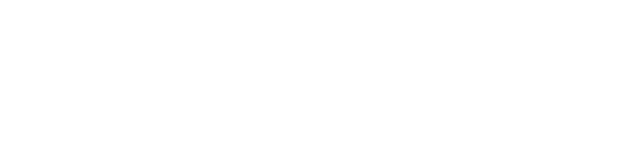
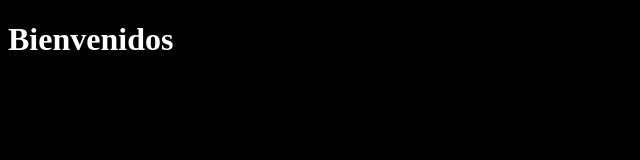
Before and after one commit to rodolfomtzp/prueba2020, a plain HTML site: page index.html in a window 1280 px wide. Shown: the whole page, without its empty margins (0-640 px from the left). Drawn offline with Linux system fonts and the light colour scheme.

Commit message:
Enlaces a css y js, h1 con bienvenidos, color de fondo negro y texto blanco

```diff
--- a/css/style.css
+++ b/css/style.css
@@ -0,0 +1,4 @@
+body{
+    background-color: black;
+    color: white;
+}
--- a/index.html
+++ b/index.html
@@ -4,8 +4,10 @@
     <meta charset="UTF-8">
     <meta name="viewport" content="width=device-width, initial-scale=1.0">
     <title>Principal</title>
+    <link rel="stylesheet" href="css/style.css">
 </head>
 <body>
-
+    <h1>Bienvenidos</h1>
+    <script src="js/scripts.js"></script>
 </body>
 </html>
```
